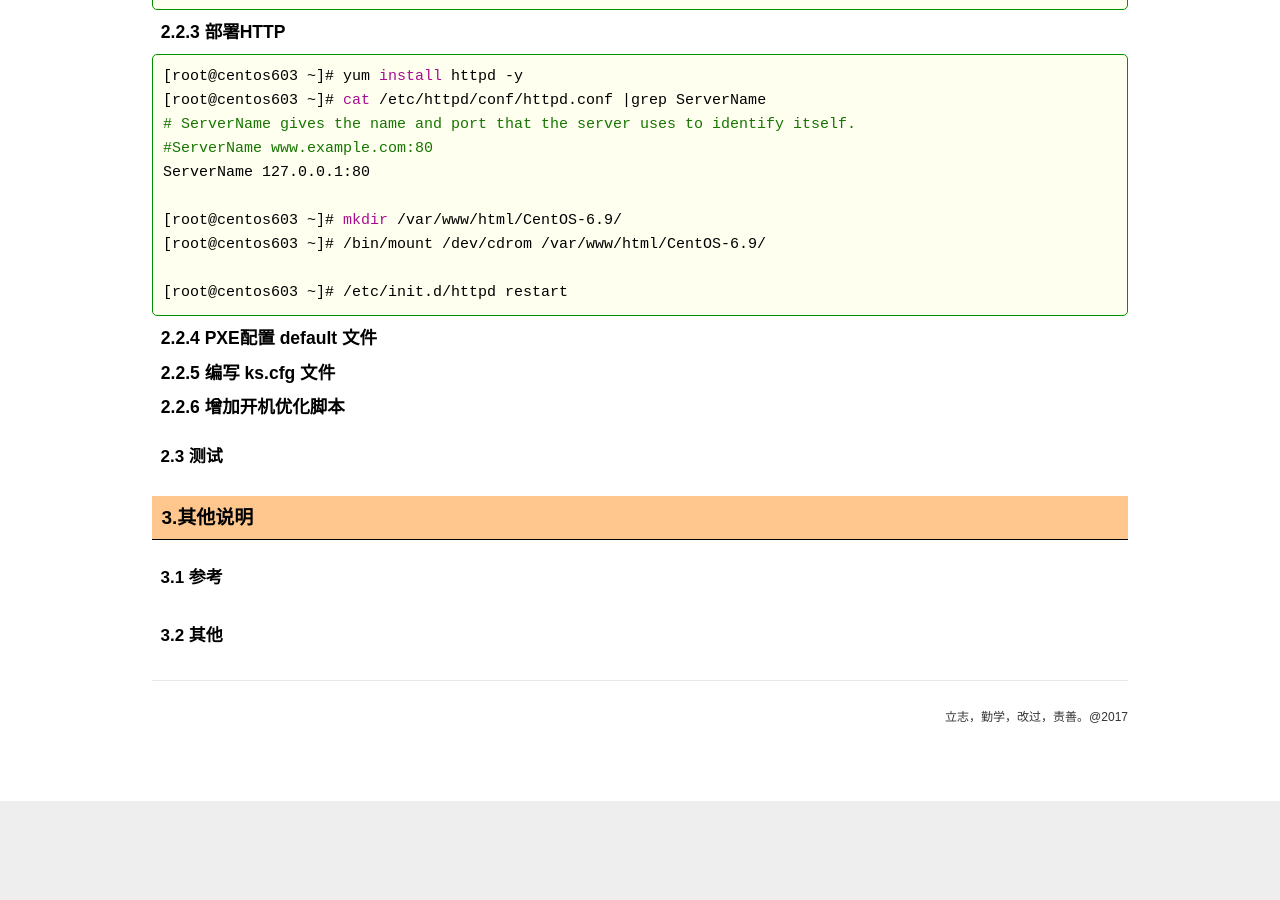
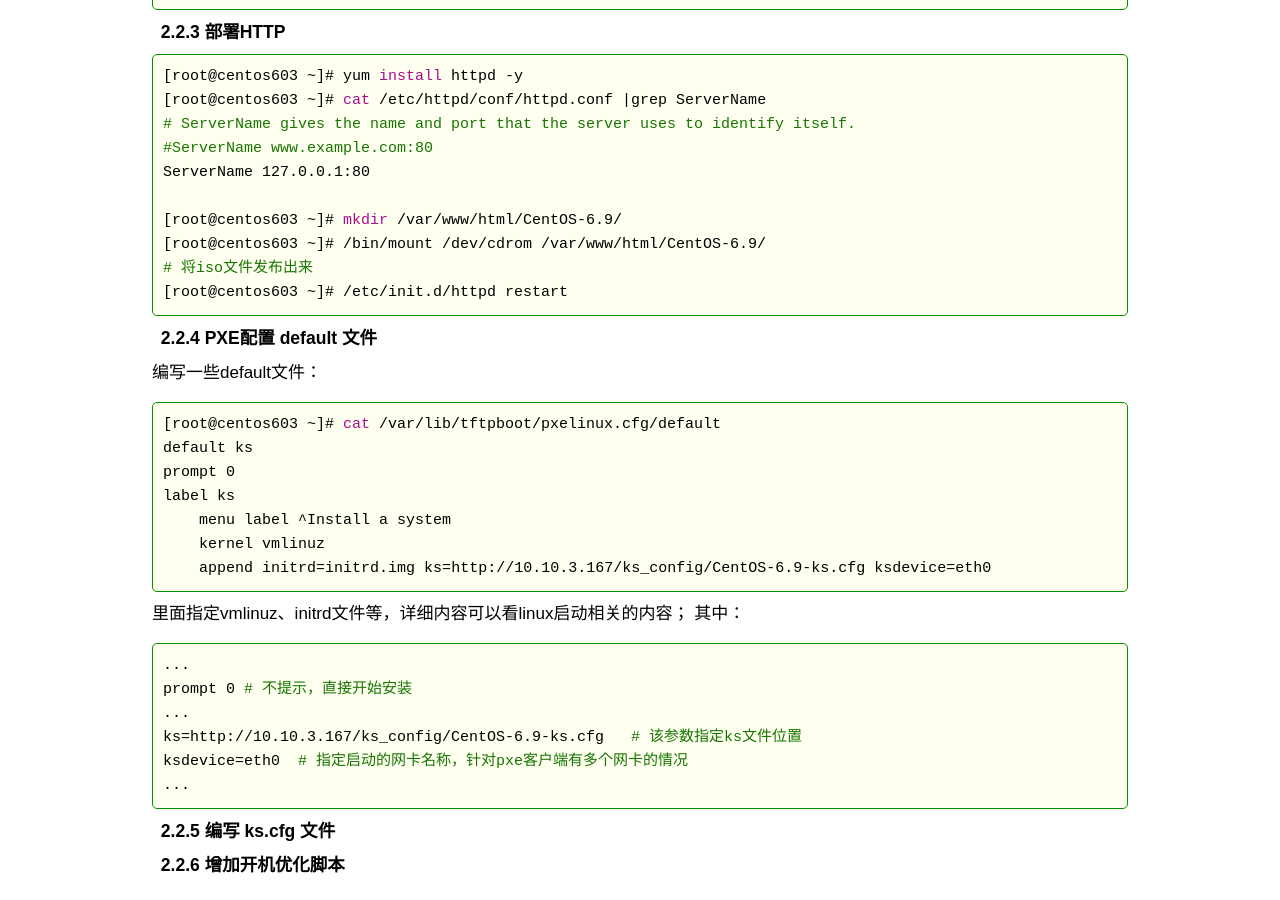
Before and after one commit to yangfeiffei/yangfeiffei.github.io, a Jekyll site: the page built from _posts/2017-06-14-Kickstart自动部署Centos6.md, in a window 1280 px wide and 900 px high, scrolled down 5686 px. Built offline with Jekyll 4.4.1, drawn with Linux system fonts in a browser that asks for light colours; nearby versions of some CDN libraries; before the commit the page ends 6487 px from its top, so only the background shows below that.

Commit message:
kickstart centos

````diff
--- a/_posts/2017-06-14-Kickstart自动部署Centos6.md
+++ b/_posts/2017-06-14-Kickstart自动部署Centos6.md
@@ -150,7 +150,7 @@ url --url="http://10.10.3.167/CentOS-6.9/"
 
 
 
-# 2.安装测试
+# 2.一个安装的例子
 
 
 ## 2.1 安装环境
@@ -250,14 +250,33 @@ ServerName 127.0.0.1:80
 
 [root@centos603 ~]# mkdir /var/www/html/CentOS-6.9/
 [root@centos603 ~]# /bin/mount /dev/cdrom /var/www/html/CentOS-6.9/
-
+# 将iso文件发布出来
 [root@centos603 ~]# /etc/init.d/httpd restart
 ```
 
 ### 2.2.4 PXE配置 default 文件
 
+编写一些default文件：
+```bash
+[root@centos603 ~]# cat /var/lib/tftpboot/pxelinux.cfg/default
+default ks
+prompt 0
+label ks
+    menu label ^Install a system
+    kernel vmlinuz
+    append initrd=initrd.img ks=http://10.10.3.167/ks_config/CentOS-6.9-ks.cfg ksdevice=eth0
+```
 
-
+里面指定vmlinuz、initrd文件等，详细内容可以看linux启动相关的内容；
+其中：
+```bash
+...
+prompt 0 # 不提示，直接开始安装
+...
+ks=http://10.10.3.167/ks_config/CentOS-6.9-ks.cfg   # 该参数指定ks文件位置
+ksdevice=eth0  # 指定启动的网卡名称，针对pxe客户端有多个网卡的情况
+...
+```
 
 ### 2.2.5 编写 ks.cfg 文件
 
````
Also changed, not shown: _posts/2017-03-06-python自然语言处理-语言处理与python.md (+0 -6 lines).
